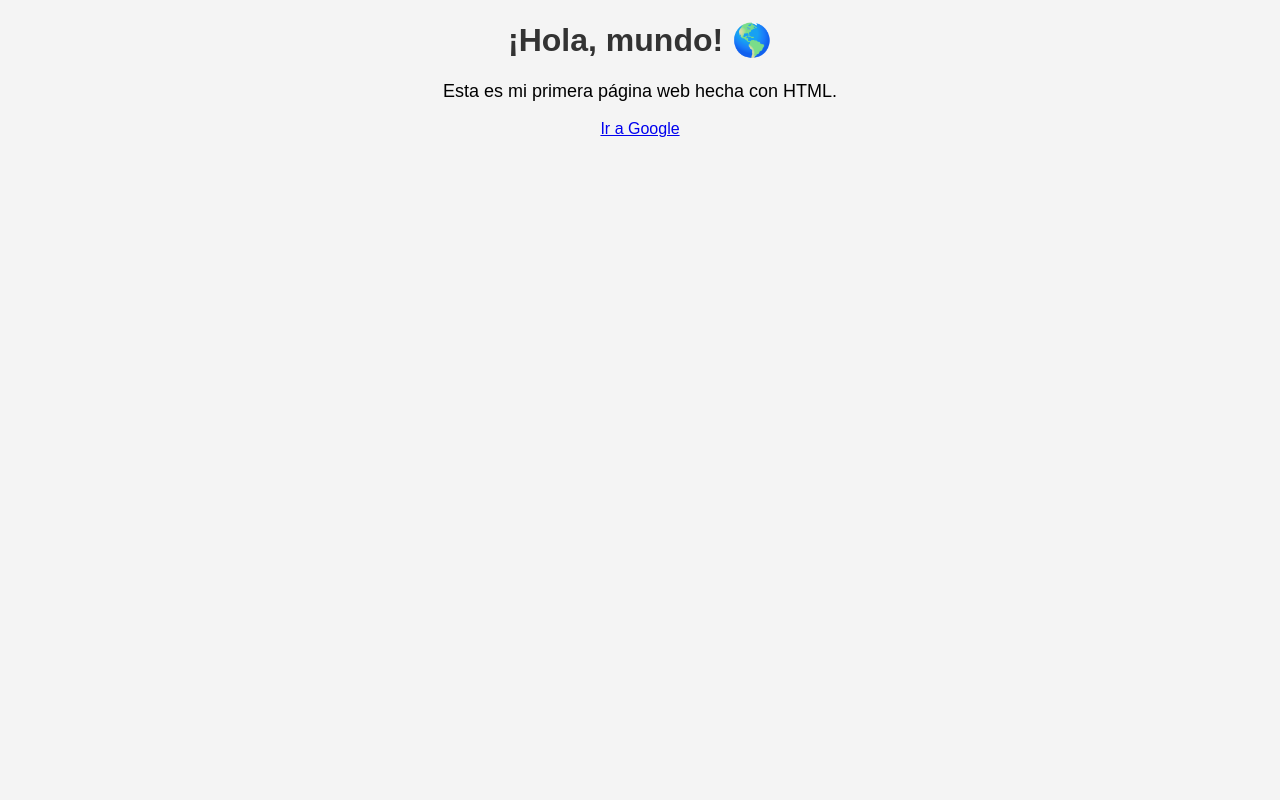
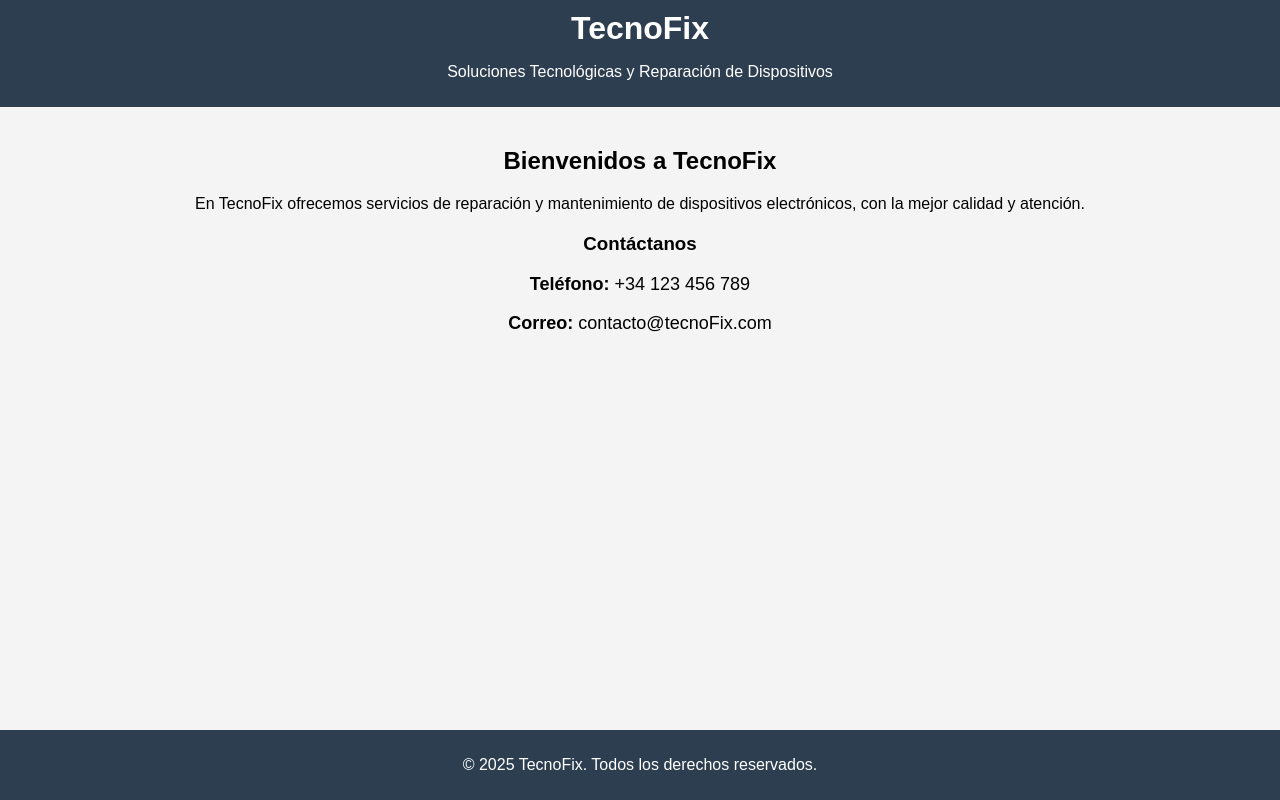
Before and after one commit to TecnoFix-STI/TecnoFixST, a plain HTML site: page index.html in a window 1280 px wide. Drawn offline with Linux system fonts and the light colour scheme.

Commit message:
Update index.html

```diff
--- a/index.html
+++ b/index.html
@@ -3,24 +3,66 @@
 <head>
     <meta charset="UTF-8">
     <meta name="viewport" content="width=device-width, initial-scale=1.0">
-    <title>Mi Primera Página</title>
+    <meta http-equiv="X-UA-Compatible" content="ie=edge">
+    <title>TecnoFix - Soluciones Tecnológicas</title>
     <style>
         body {
             font-family: Arial, sans-serif;
-            text-align: center;
+            margin: 0;
+            padding: 0;
             background-color: #f4f4f4;
         }
-        h1 {
-            color: #333;
+        header {
+            background-color: #2c3e50;
+            color: white;
+            padding: 10px 0;
+            text-align: center;
         }
-        p {
+        header h1 {
+            margin: 0;
+        }
+        section {
+            padding: 20px;
+            text-align: center;
+        }
+        .contact-info {
+            margin-top: 20px;
+        }
+        .contact-info p {
             font-size: 18px;
+        }
+        footer {
+            background-color: #2c3e50;
+            color: white;
+            text-align: center;
+            padding: 10px 0;
+            position: fixed;
+            width: 100%;
+            bottom: 0;
         }
     </style>
 </head>
 <body>
-    <h1>¡Hola, mundo! 🌎</h1>
-    <p>Esta es mi primera página web hecha con HTML.</p>
-    <a href="https://www.google.com" target="_blank">Ir a Google</a>
+
+    <header>
+        <h1>TecnoFix</h1>
+        <p>Soluciones Tecnológicas y Reparación de Dispositivos</p>
+    </header>
+
+    <section>
+        <h2>Bienvenidos a TecnoFix</h2>
+        <p>En TecnoFix ofrecemos servicios de reparación y mantenimiento de dispositivos electrónicos, con la mejor calidad y atención.</p>
+
+        <div class="contact-info">
+            <h3>Contáctanos</h3>
+            <p><strong>Teléfono:</strong> +34 123 456 789</p>
+            <p><strong>Correo:</strong> contacto@tecnoFix.com</p>
+        </div>
+    </section>
+
+    <footer>
+        <p>&copy; 2025 TecnoFix. Todos los derechos reservados.</p>
+    </footer>
+
 </body>
 </html>
```
